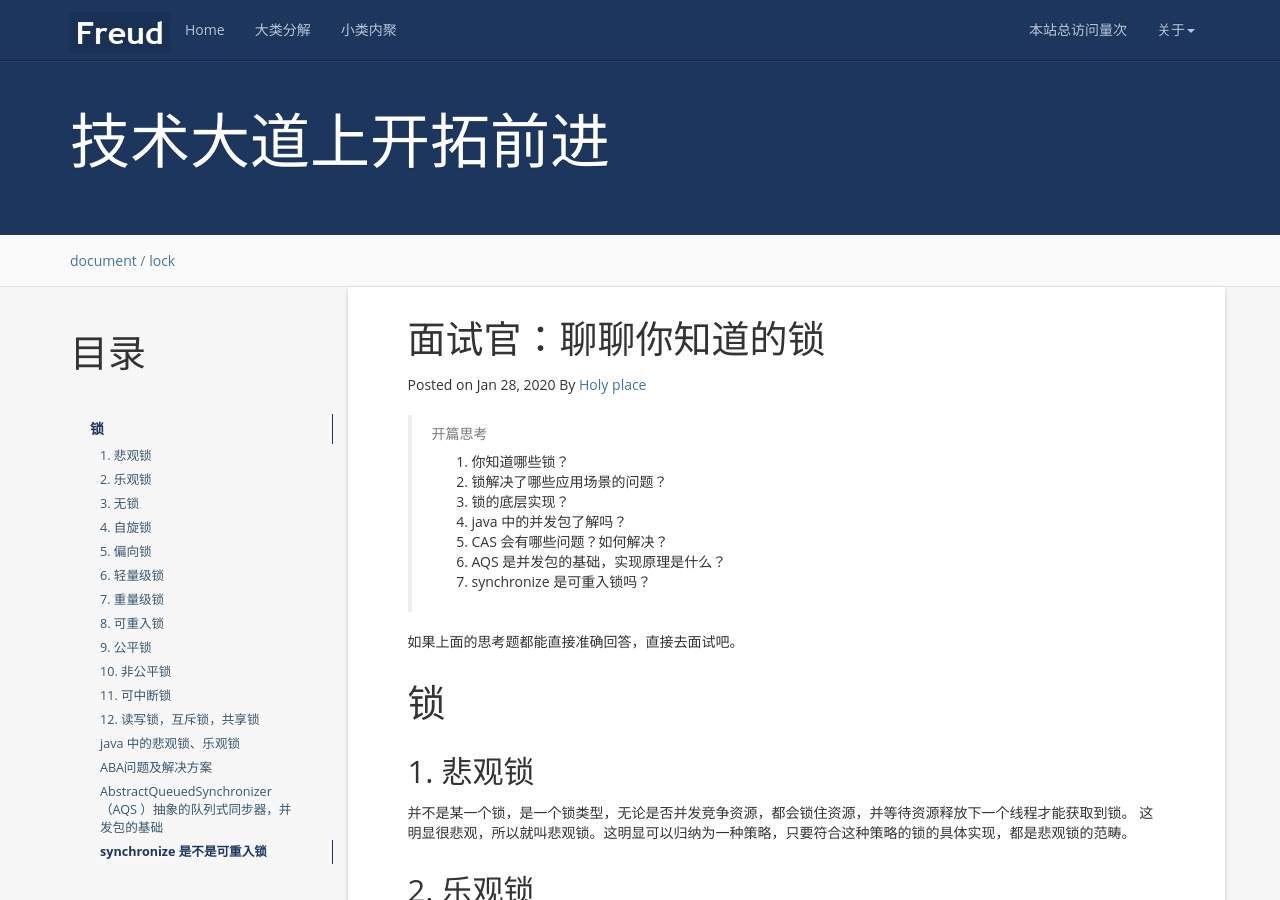
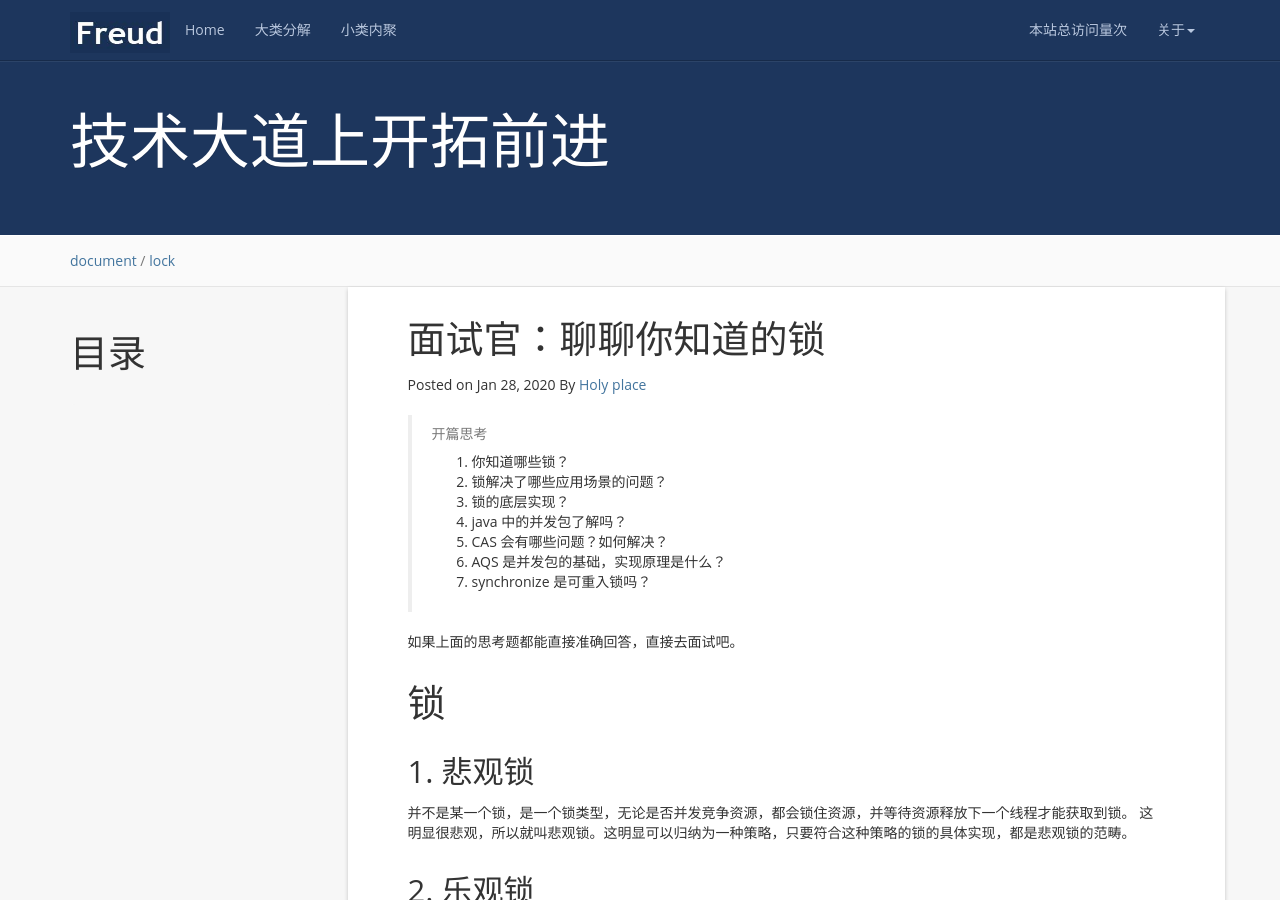
Before and after one commit to TorGor/TorGor.github.io, a Jekyll site: the page built from _posts/2020-1-29-java-lock.md, in a window 1280 px wide and 900 px high. Built offline with Jekyll 4.4.1, drawn with Linux system fonts in a browser that asks for light colours; nearby versions of some CDN libraries; a script that is not in the unit is left out; comment, search, counter and statistics services are not loaded.

Commit message:
1.image add

```diff
--- a/_posts/2020-1-29-java-lock.md
+++ b/_posts/2020-1-29-java-lock.md
@@ -5,10 +5,6 @@ date:   2020-1-29 00:00:00 +0800
 categories: document
 tag: lock
 ---
-
-* content
-{:toc}
-
 
 >开篇思考
 1.	你知道哪些锁？
```
